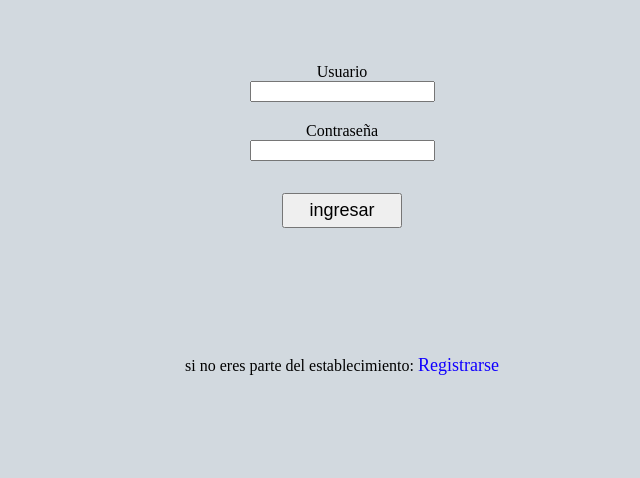
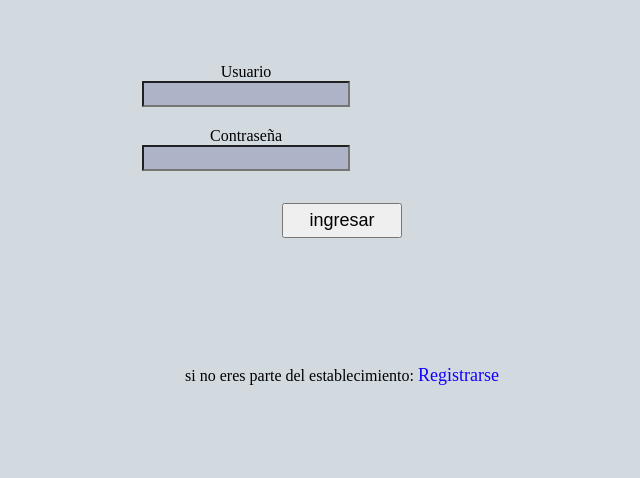
Before and after one commit to GonzaloSilvero/Inscripciones-Remotas, a PHP site: page / in a window 1280 px wide. Shown: the part 90-568 px from the top of the page, without its empty margins (298-938 px from the left). Run offline with PHP 8.4, Linux system fonts and the light colour scheme.

Commit message:
intento oculto de boot y css

```diff
--- a/index.php
+++ b/index.php
@@ -10,19 +10,40 @@
 	<center>
 	<header>Formulario de Inscripcion</header>
 
+	<!--
+	<form>
+		<div class="form-group">
+			<label for="exampleInputEmail1">Email address</label>
+			<input type="email" class="form-control" id="exampleInputEmail1" aria-describedby="emailHelp">
+			<small id="emailHelp" class="form-text text-muted">We'll never share your email with anyone else.</small>
+		</div>
+			<div class="form-group">
+			<label for="exampleInputPassword1">Password</label>
+			<input type="password" class="form-control" id="exampleInputPassword1">
+		</div>
+			<div class="form-group form-check">
+			<input type="checkbox" class="form-check-input" id="exampleCheck1">
+			<label class="form-check-label" for="exampleCheck1">Check me out</label>
+		</div>
+		<button type="submit" class="btn btn-primary">Submit</button>
+	</form>
+	-->
+
 	<form action="index.php" method="get">
 	<article id="cuerpo">
-		<section>
+		<section style="float: left">
 			<label>Usuario
 			<br>
-			<input type="text" name="Usuario" required></label>
+			<input class="form_input" type="text" name="Usuario" required></label>
 		</section>
-		<section>
+		<section style="float: left">
 			<label>Contraseña
 			<br>
-			<input type="text" name="Contraseña" required></label>
+			<input class="form_input" type="text" name="Contraseña" required></label>
 		</section>
+		<section style="clear: both">
 			<input type="submit" name="ingresar" value="ingresar">
+		</section>
 	</article>
 	</form>
 	<div id="guiaRegistro">
```
